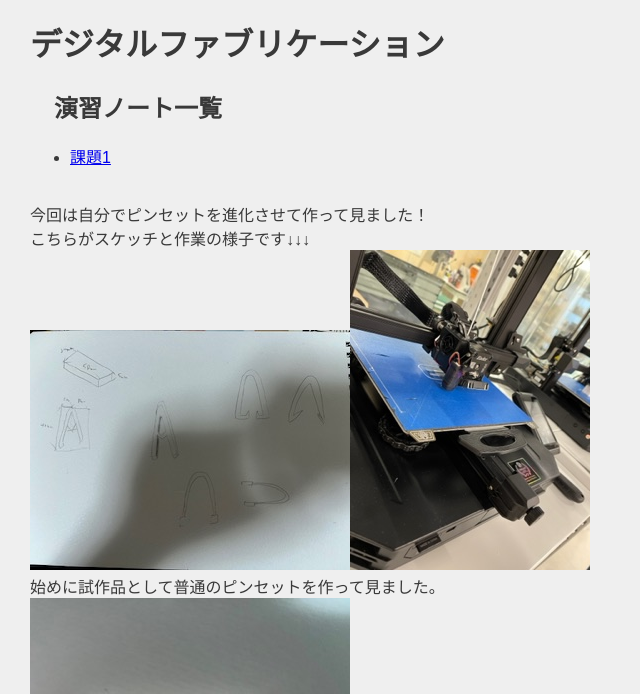
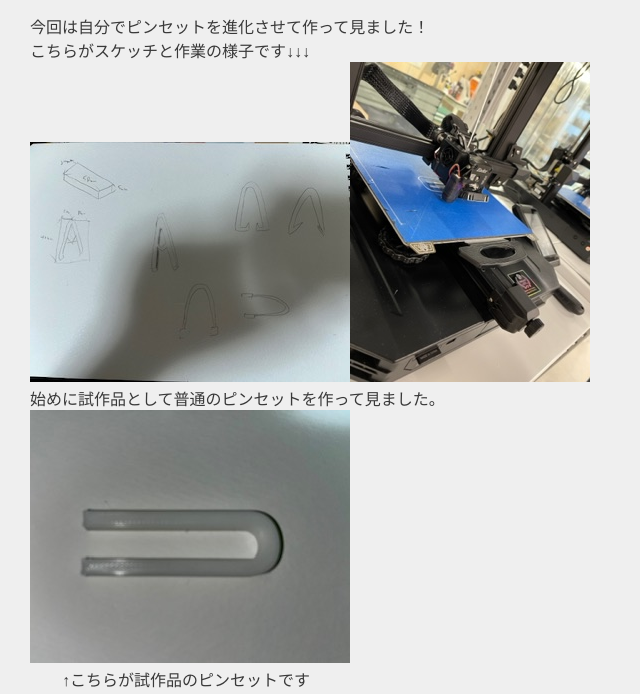
Before and after one commit to Aruku0155/xbp, a plain HTML site: page digi_fab/index - kadai1.1.html in a window 1280 px wide. Shown: the part 84-778 px from the top of the page, without its empty margins (0-640 px from the left). Drawn offline with Linux system fonts and the light colour scheme.

Commit message:
10月17日1001

```diff
--- a/digi_fab/index - kadai1.1.html
+++ b/digi_fab/index - kadai1.1.html
@@ -10,10 +10,10 @@
     <logotohome>
     <a href="../index.html"><img src="./images/0_XBlogo.png" alt=""></a>
     </logotohome>
-    <h1>デジタルファブリケーション</h1>
-    <h2>演習ノート一覧</h2>
+
+
     <ul>
- <li><a href="../digi_fab/index - kadai1.html" target="_blank">課題1</a></li><br>
+
     </ul>
     今回は自分でピンセットを進化させて作って見ました！<br>
     こちらがスケッチと作業の様子です↓↓↓<br>
```
